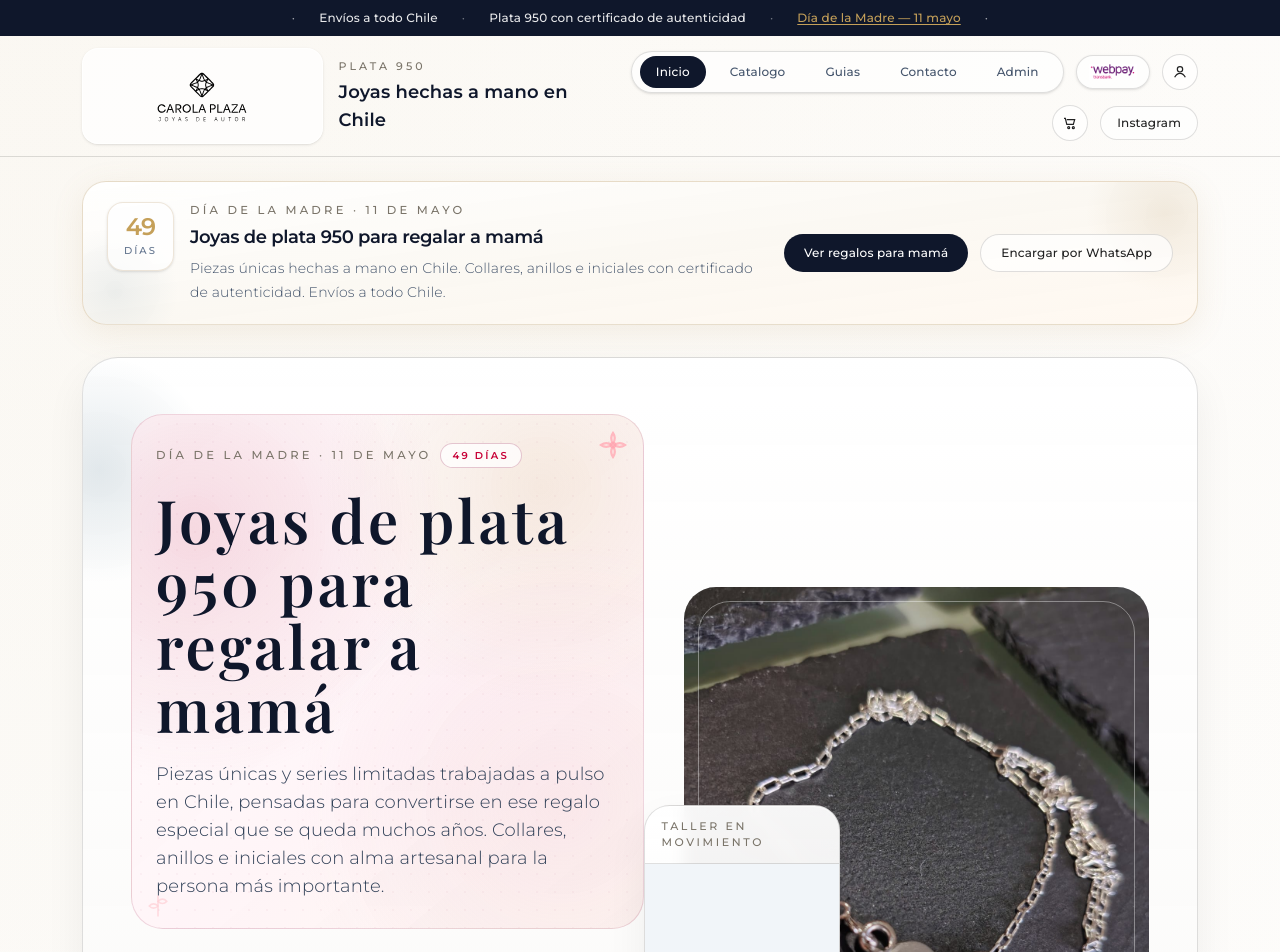
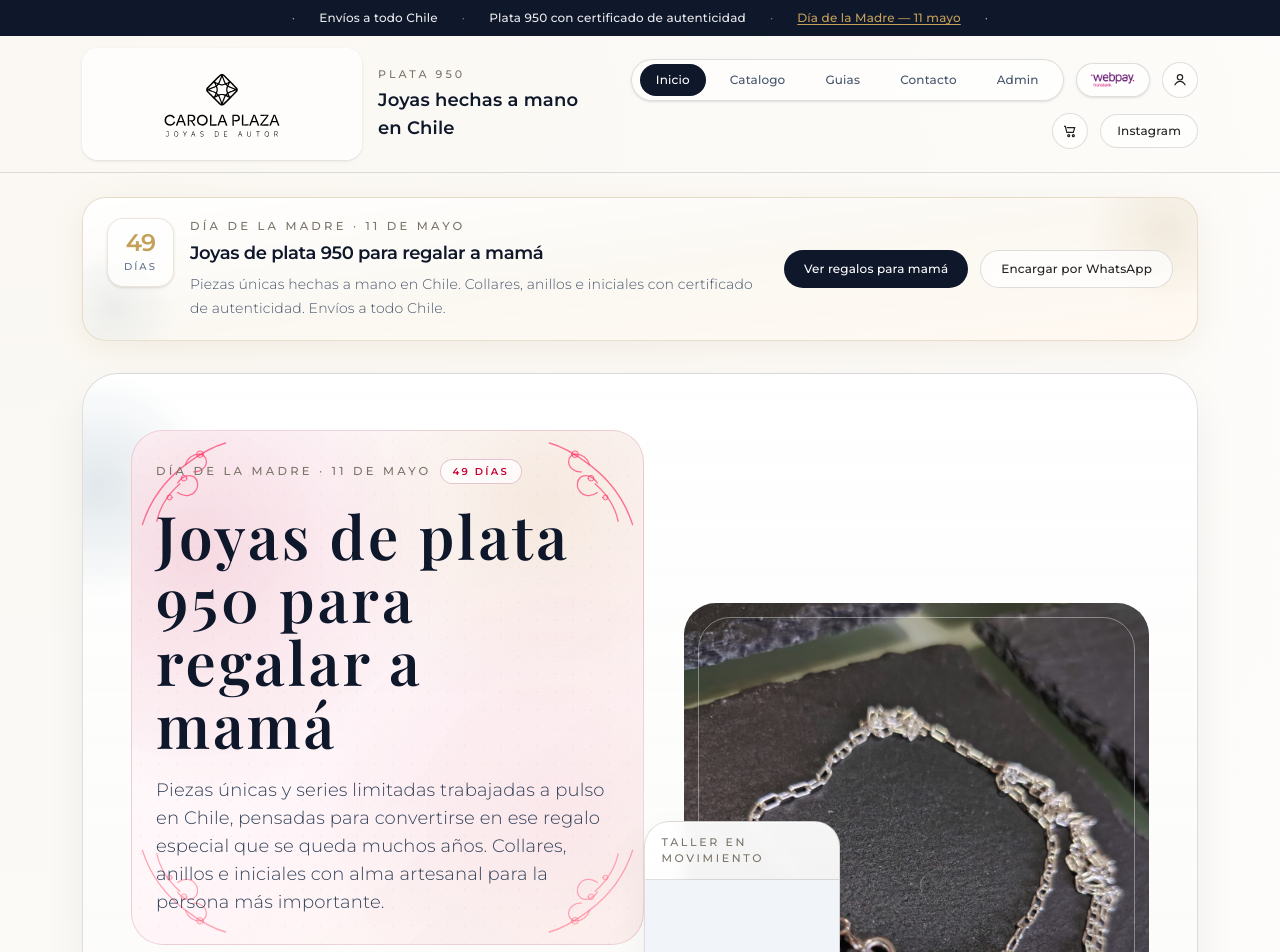
Before and after one commit to Vhcos/carolaplazajoyas, a Next.js app: page / in a window 1280 px wide. Shown: the top 952 px of the page. Built offline with nearby package versions, Linux system fonts and the light colour scheme; grey boxes are pictures that could not be loaded.

Commit message:
feat: marco floral tipo enredadera y logo mas grande

```diff
--- a/app/page.tsx
+++ b/app/page.tsx
@@ -72,6 +72,28 @@ function getDaysUntilMothersDay(): number {
   const target = today > currentYearTarget ? new Date(now.getFullYear() + 1, 4, 11) : currentYearTarget;
   const diffMs = target.getTime() - today.getTime();
   return Math.max(0, Math.ceil(diffMs / (1000 * 60 * 60 * 24)));
+}
+
+function FloralVineCorner({ className = "" }: { className?: string }) {
+  return (
+    <svg
+      viewBox="0 0 120 120"
+      aria-hidden
+      className={`pointer-events-none absolute ${className}`}
+      fill="none"
+      stroke="currentColor"
+      strokeLinecap="round"
+      strokeLinejoin="round"
+    >
+      <path d="M8 112C17 84 34 58 62 37C78 25 97 14 112 10" strokeWidth="1.8" />
+      <path d="M26 108C30 89 40 74 55 61" strokeWidth="1.6" />
+      <path d="M52 60C57 52 65 49 72 52C77 55 79 63 75 69C70 77 60 78 52 72" strokeWidth="1.6" />
+      <path d="M62 37C64 29 71 24 79 24C84 24 88 28 88 33C88 41 80 47 72 46" strokeWidth="1.6" />
+      <circle cx="80" cy="24" r="4.2" fill="currentColor" fillOpacity="0.18" strokeWidth="1.2" />
+      <circle cx="60" cy="54" r="3.6" fill="currentColor" fillOpacity="0.18" strokeWidth="1.2" />
+      <circle cx="42" cy="78" r="3.2" fill="currentColor" fillOpacity="0.18" strokeWidth="1.2" />
+    </svg>
+  );
 }
 
 function CollectionCard({ product }: { product: Product }) {
@@ -218,23 +240,10 @@ export default async function HomePage() {
         <div className="relative grid gap-10 lg:grid-cols-[minmax(0,1.05fr)_minmax(340px,0.95fr)] lg:items-center">
           <div className="space-y-8">
             <div className="cp-mothersday-card rounded-[2rem] border border-[rgba(174,81,117,0.2)] px-5 py-6 sm:px-6 sm:py-7">
-              <div className="pointer-events-none absolute right-3 top-3 text-rose-300/70">
-                <svg viewBox="0 0 24 24" className="h-9 w-9" fill="none" stroke="currentColor" strokeWidth="1.5">
-                  <path d="M12 4c1.5 2.2 1.5 4.8 0 7-1.5-2.2-1.5-4.8 0-7Z" />
-                  <path d="M20 12c-2.2 1.5-4.8 1.5-7 0 2.2-1.5 4.8-1.5 7 0Z" />
-                  <path d="M12 20c-1.5-2.2-1.5-4.8 0-7 1.5 2.2 1.5 4.8 0 7Z" />
-                  <path d="M4 12c2.2-1.5 4.8-1.5 7 0-2.2 1.5-4.8 1.5-7 0Z" />
-                  <circle cx="12" cy="12" r="1.5" />
-                </svg>
-              </div>
-
-              <div className="pointer-events-none absolute bottom-2 left-3 text-rose-200/65">
-                <svg viewBox="0 0 24 24" className="h-7 w-7" fill="none" stroke="currentColor" strokeWidth="1.4">
-                  <path d="M12 3v18" />
-                  <path d="M12 8c2.5-2.5 5.2-2.5 7.5 0-2.3 2.5-5 2.5-7.5 0Z" />
-                  <path d="M12 12c-2.5-2.5-5.2-2.5-7.5 0 2.3 2.5 5 2.5 7.5 0Z" />
-                </svg>
-              </div>
+              <FloralVineCorner className="left-1 top-1 h-20 w-20 text-rose-500/60 sm:h-24 sm:w-24" />
+              <FloralVineCorner className="right-1 top-1 h-20 w-20 -scale-x-100 text-rose-500/60 sm:h-24 sm:w-24" />
+              <FloralVineCorner className="left-1 bottom-1 h-20 w-20 -scale-y-100 text-rose-400/55 sm:h-24 sm:w-24" />
+              <FloralVineCorner className="right-1 bottom-1 h-20 w-20 -scale-x-100 -scale-y-100 text-rose-400/55 sm:h-24 sm:w-24" />
 
               <div className="relative z-10 space-y-5">
                 <div className="flex flex-wrap items-center gap-2">
--- a/components/Footer.tsx
+++ b/components/Footer.tsx
@@ -9,12 +9,12 @@ export default function Footer() {
     <footer className="mt-20 border-t border-[var(--cp-line)] bg-[rgba(255,255,255,0.88)] backdrop-blur">
       <div className="mx-auto grid max-w-[1180px] gap-8 px-4 py-10 sm:px-6 lg:grid-cols-[1fr_auto] lg:px-8">
         <div className="flex flex-col gap-5 sm:flex-row sm:items-center">
-          <div className="relative h-28 w-28 overflow-hidden rounded-2xl border border-white/70 bg-white/70 shadow-sm sm:h-32 sm:w-32">
+          <div className="relative h-32 w-32 overflow-hidden rounded-2xl border border-white/70 bg-white/70 shadow-sm sm:h-36 sm:w-36">
             <Image
               src="/logo-carola-plaza.svg"
               alt="Carola Plaza Joyas"
               fill
-              className="object-contain scale-[1.22]"
+              className="object-contain scale-[1.35]"
             />
           </div>
 
--- a/components/Navbar.tsx
+++ b/components/Navbar.tsx
@@ -37,12 +37,12 @@ export default function Navbar() {
     >
       <div className="mx-auto flex max-w-[1180px] flex-col gap-4 px-4 py-3 sm:px-6 lg:flex-row lg:items-center lg:justify-between lg:px-8">
         <Link href="/" className="flex items-center gap-3 sm:gap-4">
-          <div className="relative h-16 w-48 overflow-hidden rounded-2xl border border-white/70 bg-white/70 shadow-sm sm:h-20 sm:w-60 lg:h-24 lg:w-72">
+          <div className="relative h-20 w-56 overflow-hidden rounded-2xl border border-white/70 bg-white/70 shadow-sm sm:h-24 sm:w-72 lg:h-28 lg:w-[22rem]">
             <Image
               src="/logo-carola-plaza.svg"
               alt="Carola Plaza Joyas"
               fill
-              className="object-contain scale-[1.22]"
+              className="object-contain scale-[1.35]"
               priority
             />
           </div>
```
